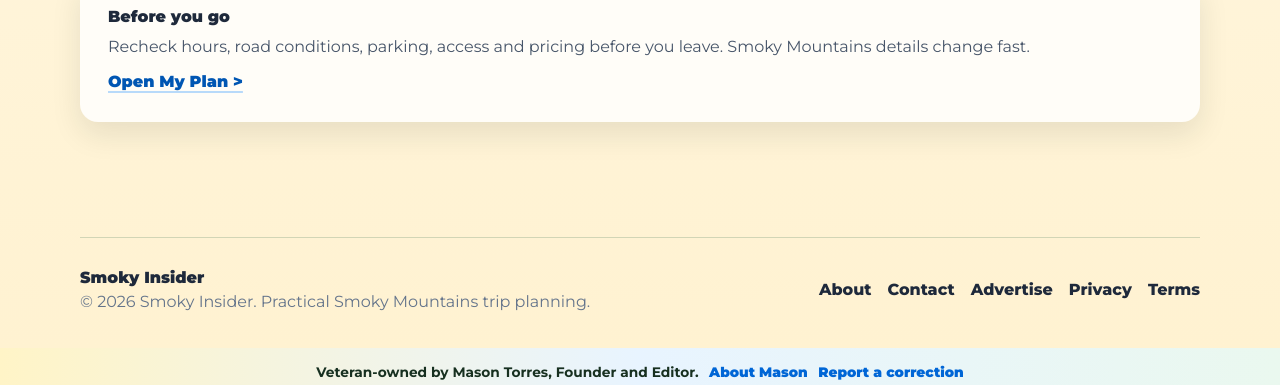
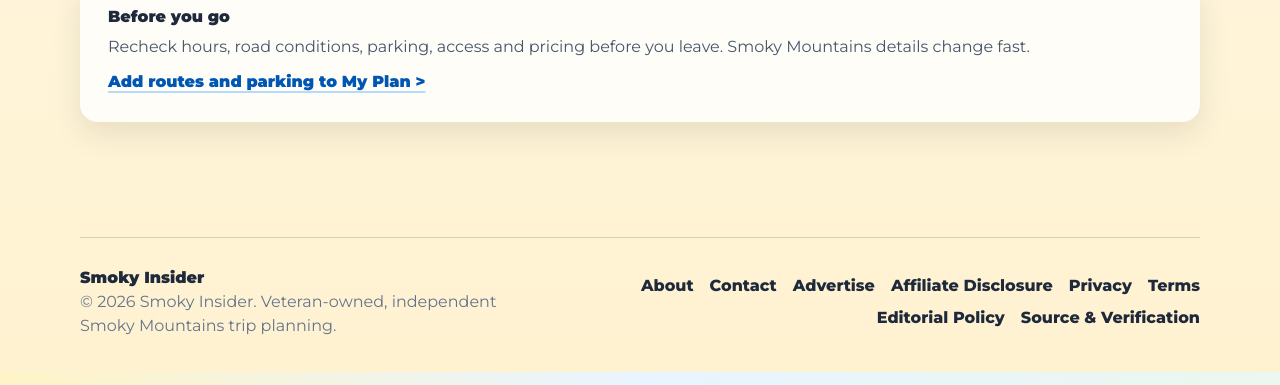
Before and after one commit to masondtorres/smokies-insider-guide, a Next.js app: page /go in a window 1280 px wide. Shown: the part 1769-2154 px from the top of the page. Built offline with nearby package versions, Linux system fonts and the light colour scheme.

Commit message:
fix: make category pages lead into the trip planner

```diff
--- a/src/components/category-page.tsx
+++ b/src/components/category-page.tsx
@@ -17,19 +17,24 @@ const footerLinks = [
   ["About", "/about"],
   ["Contact", "/contact"],
   ["Advertise", "/advertise"],
+  ["Affiliate Disclosure", "/affiliate-disclosure"],
   ["Privacy", "/privacy"],
   ["Terms", "/terms"],
+  ["Editorial Policy", "/editorial-policy"],
+  ["Source & Verification", "/source-and-verification-policy"],
 ];
 
-const pageHelp: Record<Category, { heading: string; note: string; links: Array<{ href: string; title: string; description: string }> }> = {
+const pageHelp: Record<Category, { heading: string; note: string; planAction: string; links: Array<{ href: string; title: string; description: string }> }> = {
   go: {
     heading: "Start with the area",
     note: "Traffic and parking decide more Smokies days than people expect. Pick the area first, then build the day around it.",
+    planAction: "Add routes and parking to My Plan",
     links: [{ href: "/go/parking", title: "Parking guide", description: "Know the parking rules before you leave." }],
   },
   do: {
     heading: "Pick one main thing",
     note: "One anchor activity is enough. Add food and a backup nearby instead of stacking the day too tight.",
+    planAction: "Add an activity to My Plan",
     links: [
       { href: "/rainy-day", title: "Rainy-day backup", description: "A simple plan when weather changes." },
       { href: "/free-and-cheap-smokies", title: "Free and cheap ideas", description: "Lower-cost ways to keep the day useful." },
@@ -38,22 +43,26 @@ const pageHelp: Record<Category, { heading: string; note: string; links: Array<{
   see: {
     heading: "Match the view to the day",
     note: "Views depend on weather, road access and crowds. Keep scenic stops close to the route you are already using.",
+    planAction: "Add a scenic stop to My Plan",
     links: [{ href: "/cades-cove", title: "Cades Cove planner", description: "Use this when the loop is the main event." }],
   },
   eat: {
     heading: "Choose the meal area first",
     note: "Do not cross town hungry. Pick the area and timing first, then choose the restaurant.",
+    planAction: "Add a meal area to My Plan",
     links: [{ href: "/eat/family-friendly", title: "Family food plan", description: "Good for groups, kids and backups." }],
   },
   stay: {
     heading: "Choose the base area",
     note: "The best place to stay depends on what you will do most, not just the room or cabin price.",
+    planAction: "Add a base area to My Plan",
     links: [{ href: "/stay/cabins", title: "Cabin stay planner", description: "Check access, roads and booking terms." }],
   },
   deals: {
     heading: "Save money without chasing junk",
     note: "Start with a budget. Verify every offer before you build the day around it.",
-    links: [],
+    planAction: "Add a budget limit to My Plan",
+    links: [{ href: "/free-and-cheap-smokies", title: "Free and cheap guide", description: "Build a useful lower-cost day before checking offers." }],
   },
 };
 
@@ -124,7 +133,7 @@ export function CategoryPage({ category }: { category: Category }) {
           <aside className="category-trust-note simple">
             <strong>Before you go</strong>
             <p>Recheck hours, road conditions, parking, access and pricing before you leave. Smoky Mountains details change fast.</p>
-            <Link href="/my-plan">Open My Plan <span aria-hidden="true">&gt;</span></Link>
+            <Link href="/my-plan">{help.planAction} <span aria-hidden="true">&gt;</span></Link>
           </aside>
         </section>
       </main>
@@ -132,7 +141,7 @@ export function CategoryPage({ category }: { category: Category }) {
       <footer className="category-footer">
         <div>
           <strong>Smoky Insider</strong>
-          <span>© 2026 Smoky Insider. Practical Smoky Mountains trip planning.</span>
+          <span>© 2026 Smoky Insider. Veteran-owned, independent Smoky Mountains trip planning.</span>
         </div>
         <nav className="category-footer-links" aria-label="Policy and information links">
           {footerLinks.map(([label, href]) => <Link href={href} key={href}>{label}</Link>)}
```
